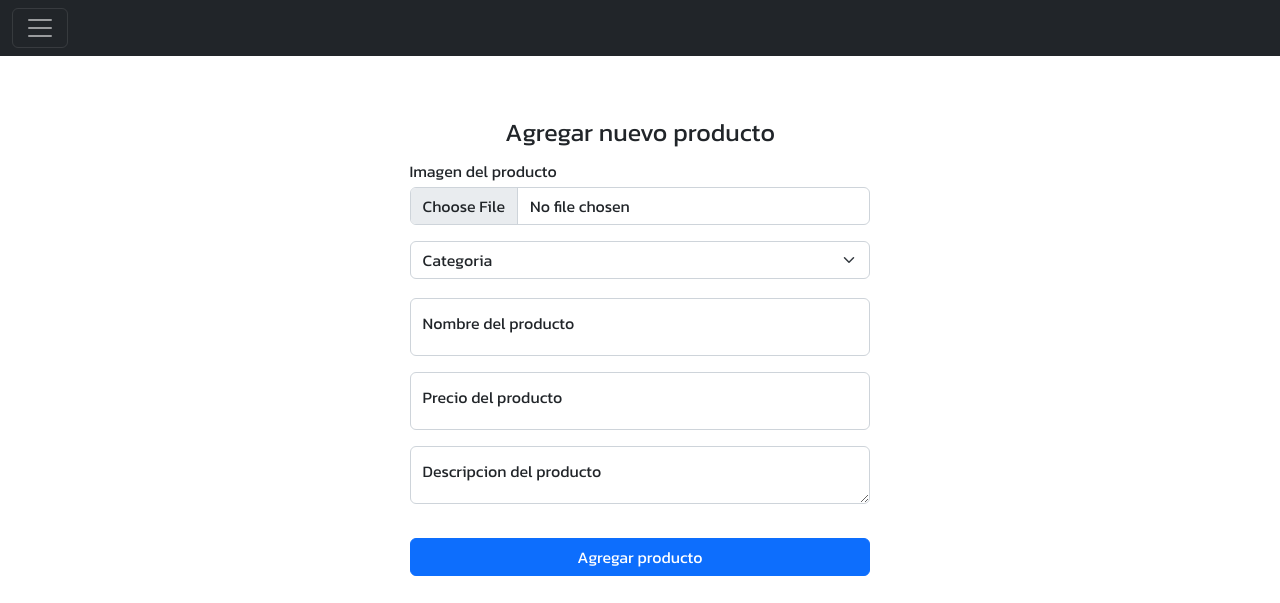
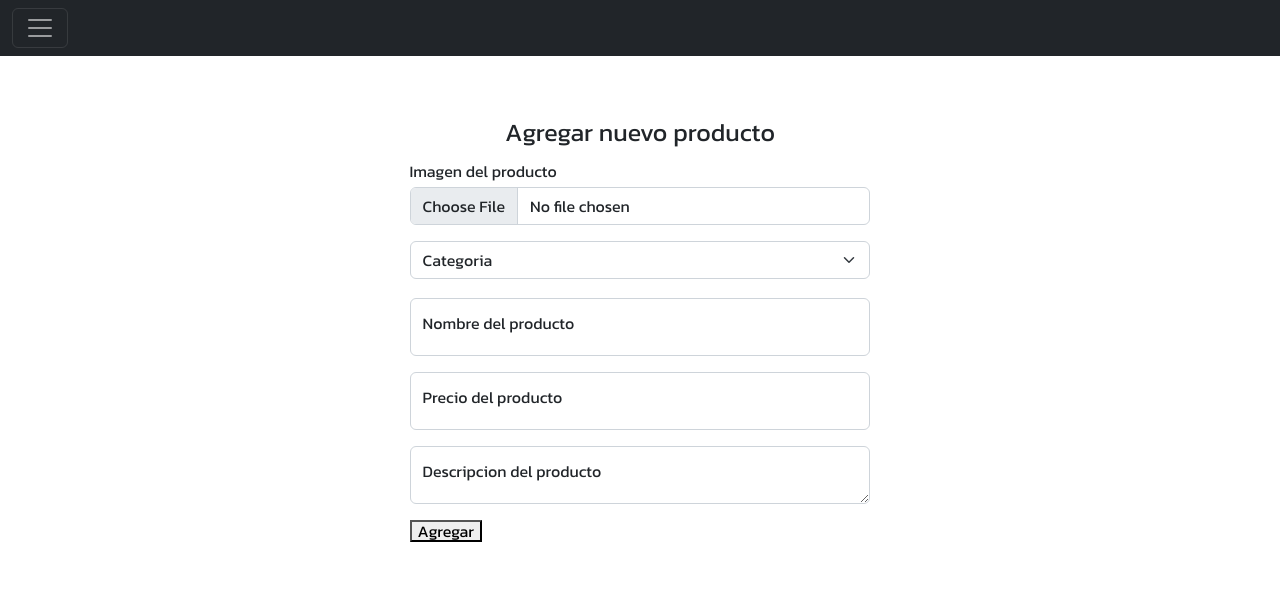
Before and after one commit to TomasRivetta/Challenge-4-Ecommerce, a plain HTML site: page html/agregarProductos.html in a window 1280 px wide. Shown: the top 603 px of the page. Drawn offline with nearby package versions, Linux system fonts and the light colour scheme.

Commit message:
agregando formulario para agregar productos

```diff
--- a/html/agregarProductos.html
+++ b/html/agregarProductos.html
@@ -77,7 +77,7 @@
 
                         <div class="contacto__formulario--container--Login">
                             <!-- <h2 class="card__title">Completa tu registro</h2> -->
-                            <form method="POST"
+                            <form action=""
                                 class="form">
                                 <fieldset>
 
@@ -100,7 +100,7 @@
                                         </div>
 
                                         <div class="form-floating mb-3 container__nombre--Producto">
-                                            <input type="text" class="form-control" placeholder="Nombre del producto" required name="name" id="name"/>
+                                            <input type="text" class="form-control" placeholder="Nombre del producto" required name="name" id="name" data-form-input/>
                                             <label for="name">Nombre del producto</label>
                                         </div>
 
@@ -117,9 +117,10 @@
                                     </div>
 
                                 </fieldset>
-                                <div id="liveAlertPlaceholder"></div>
-                                <input type="submit" class="form__submitLogin btn btn-primary" id="liveAlertBtn"
-                                value="Agregar producto"/>
+
+                                <button type="submit" class="btnCreate" data-form-btn>
+                                    Agregar <i class="fas fa-plus-circle"></i>
+                                </button>
                             </form>
                         </div>
 
```
Also changed, not shown: html/productos.html (+1 -1 lines).
